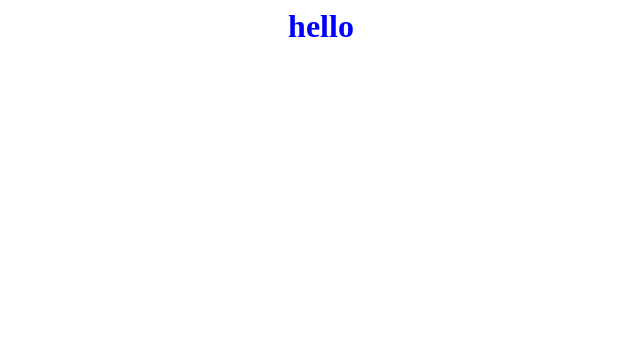
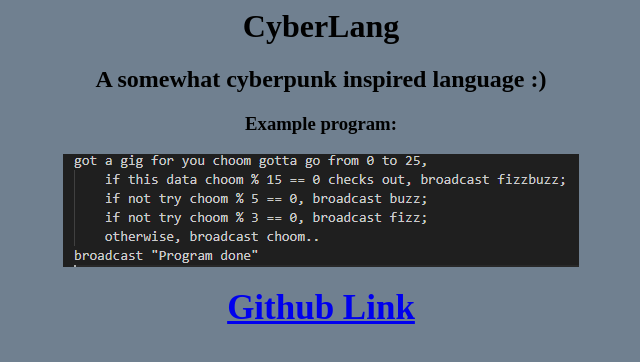
Before and after one commit to jonwolfe5993/CyberLang, a plain HTML site: page index.html in a window 1280 px wide. Shown: the whole page, without its empty margins (319-959 px from the left). Drawn offline with Linux system fonts and the light colour scheme.

Commit message:
added html for webpage and image for fizzbuzz

```diff
--- a/index.html
+++ b/index.html
@@ -1,2 +1,11 @@
-
-<h1 style="color:rgb(0, 0, 255);text-align:center;">hello</h1>
+<div style="text-align: center">
+    <body style="background-color: slategray;">
+        <h1>CyberLang</h1>
+        <h2>A somewhat cyberpunk inspired language :)</h2>
+        <h3>Example program:</h3>
+        <img src="fizzbuzz.png"/>
+        <h4>
+            <a style="font-size: 35px;"href="https://github.com/jonwolfe5993/CyberLang">Github Link</a>
+        </h4>
+    </body>
+</div>
```
Also changed, not shown: fizzbuzz.png (added).
